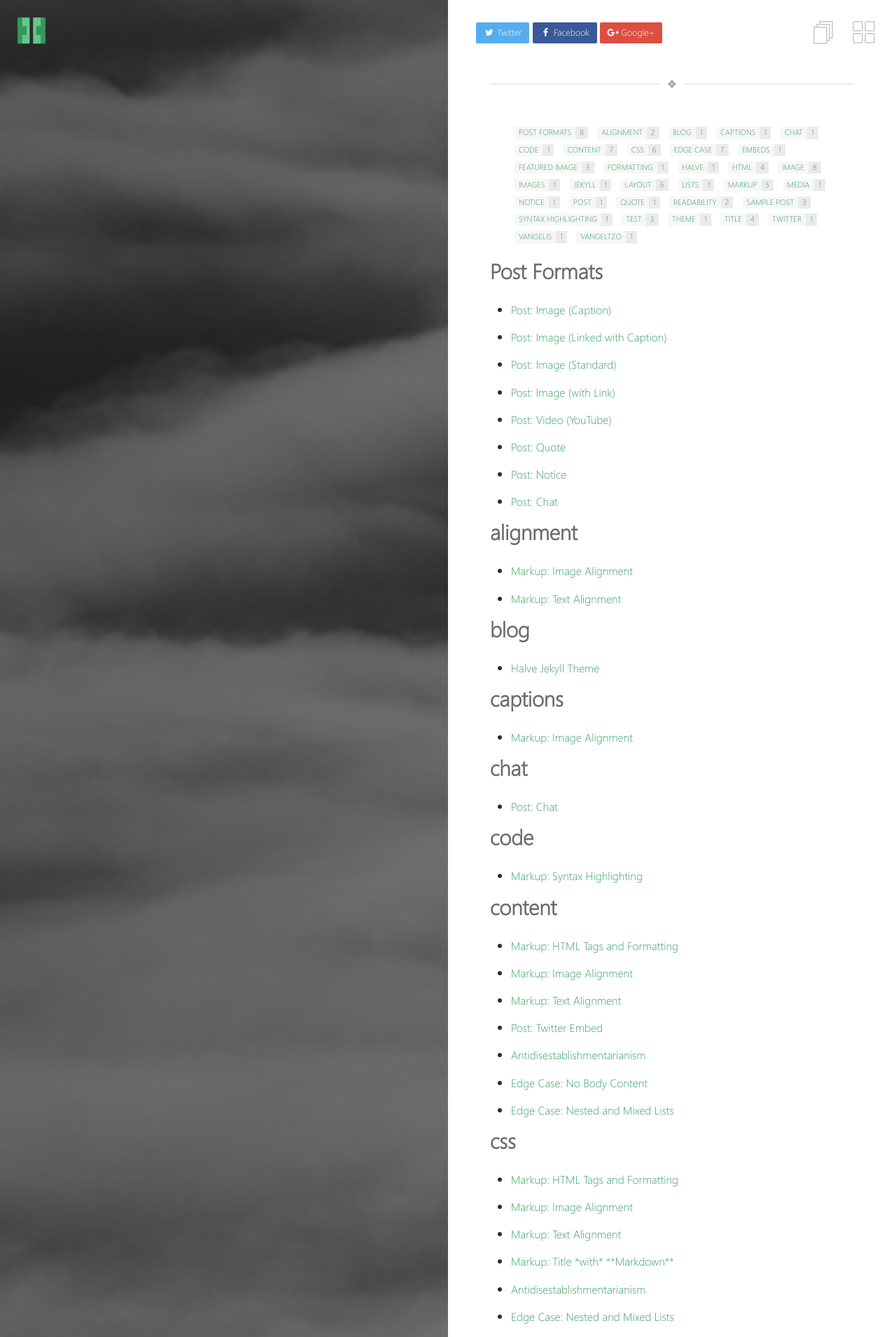
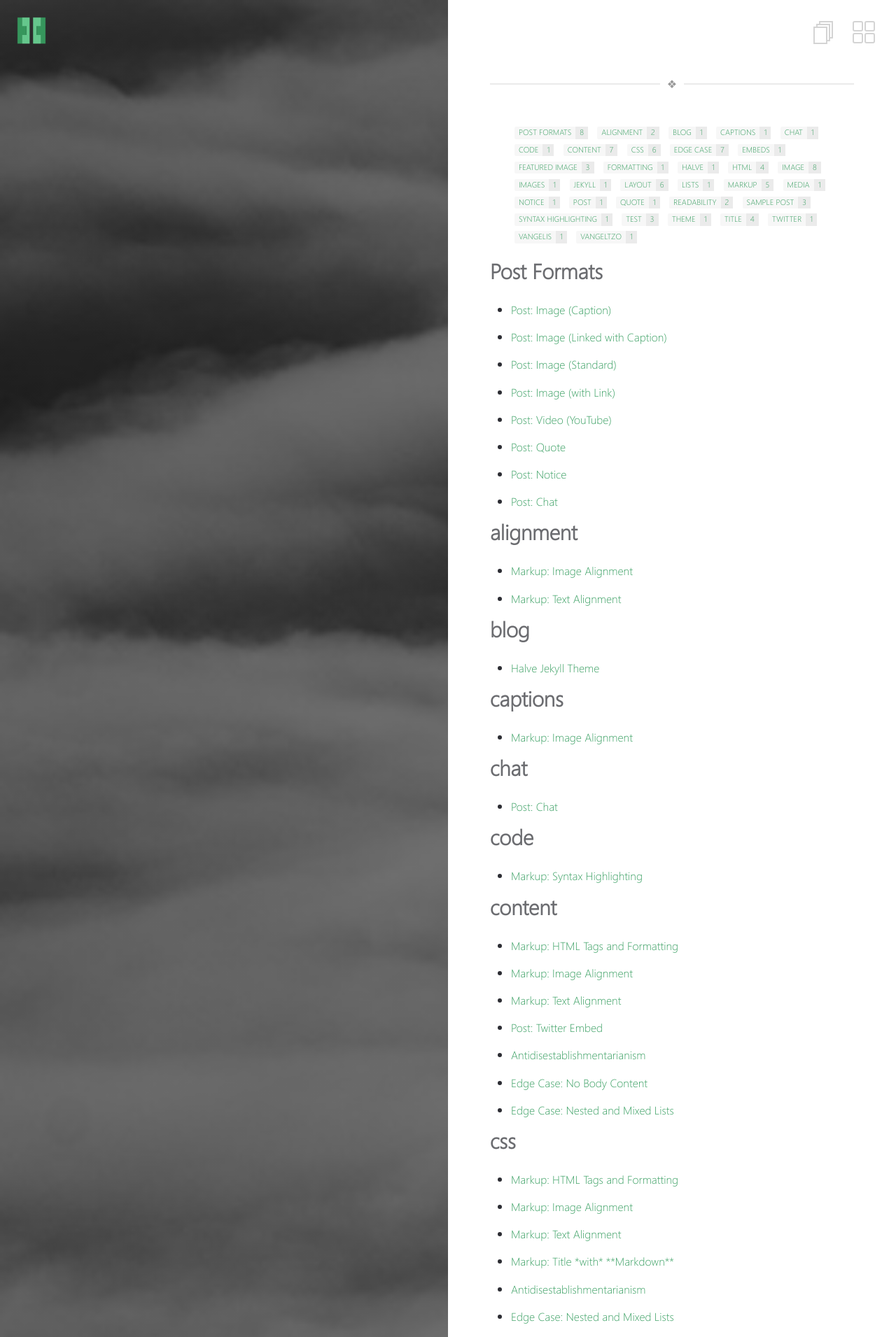
Before and after one commit to silashughes/silashughes.github.io, a Jekyll site: the page built from _pages/tags.md, in a window 1280 px wide. Shown: the top 1911 px of the page at 70% size. Built offline with Jekyll 4.4.1, drawn with Linux system fonts in a browser that asks for light colours; part of the change alters nothing that is shown.

```diff
--- a/_includes/share.html
+++ b/_includes/share.html
@@ -1,4 +1,4 @@
-{% if page.share != false %}
+{% if page.share == true %}
   <a href="https://twitter.com/intent/tweet?text={{ site.url }}{{ page.url }}" class="btn btn_twitter" title="Share on Twitter"><i class="fa fa-fw fa-twitter" aria-hidden="true"></i><span> Twitter</span></a>
   <a href="https://www.facebook.com/sharer/sharer.php?u={{ site.url }}{{ page.url }}" class="btn btn_facebook" title="Share on Facebook"><i class="fa fa-fw fa-facebook" aria-hidden="true"></i><span> Facebook</span></a>
   <a href="https://plus.google.com/share?url={{ site.url }}{{ page.url }}" class="btn btn_google-plus" title="Share on Google Plus"><i class="fa fa-fw fa-google-plus" aria-hidden="true"></i><span> Google+</span></a>
```
